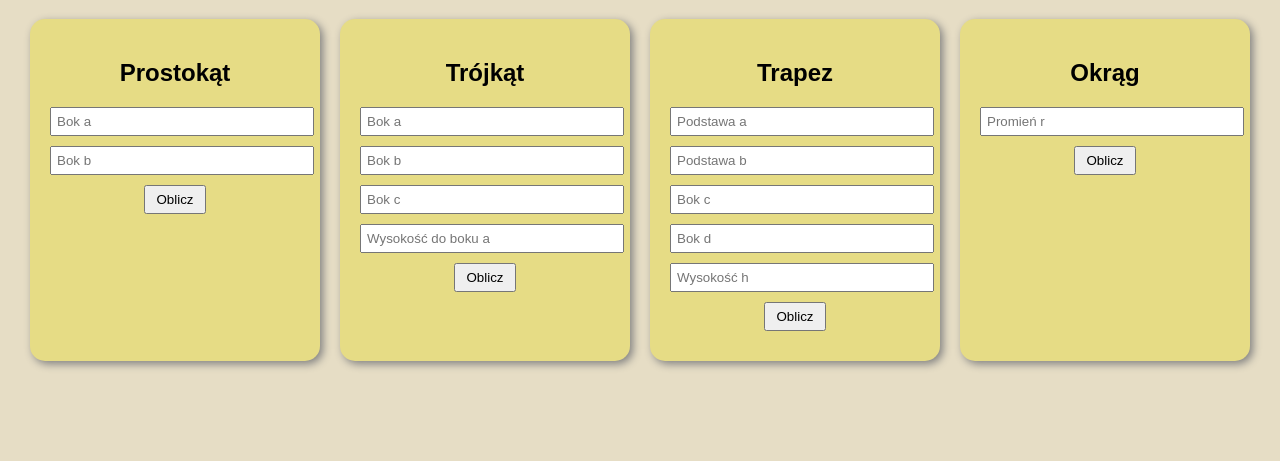
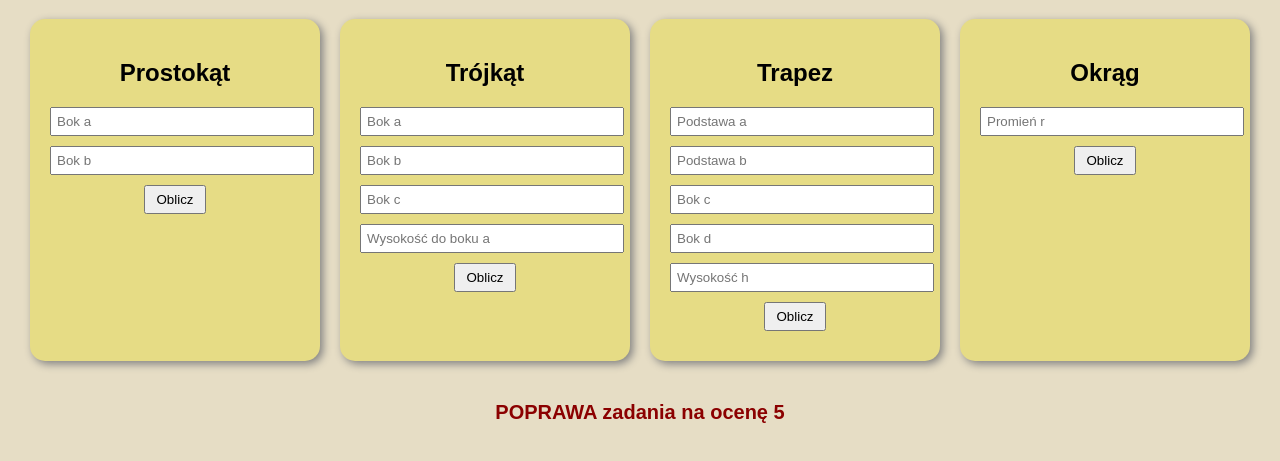
Before and after one commit to cocosek/kalkulator-figur, a plain HTML site: page index.html in a window 1280 px wide. Shown: the part 61-522 px from the top of the page. Drawn offline with Linux system fonts and the light colour scheme.

Commit message:
Update index.html

```diff
--- a/index.html
+++ b/index.html
@@ -44,6 +44,13 @@ button {
 .result {
     margin-top: 10px;
     font-weight: bold;
+}
+
+.poprawa {
+    margin-top: 40px;
+    font-size: 20px;
+    font-weight: bold;
+    color: darkred;
 }
 </style>
 </head>
@@ -95,6 +102,8 @@ button {
     </div>
 
 </div>
+
+<p class="poprawa">POPRAWA zadania na ocenę 5</p>
 
 <script>
 
```
